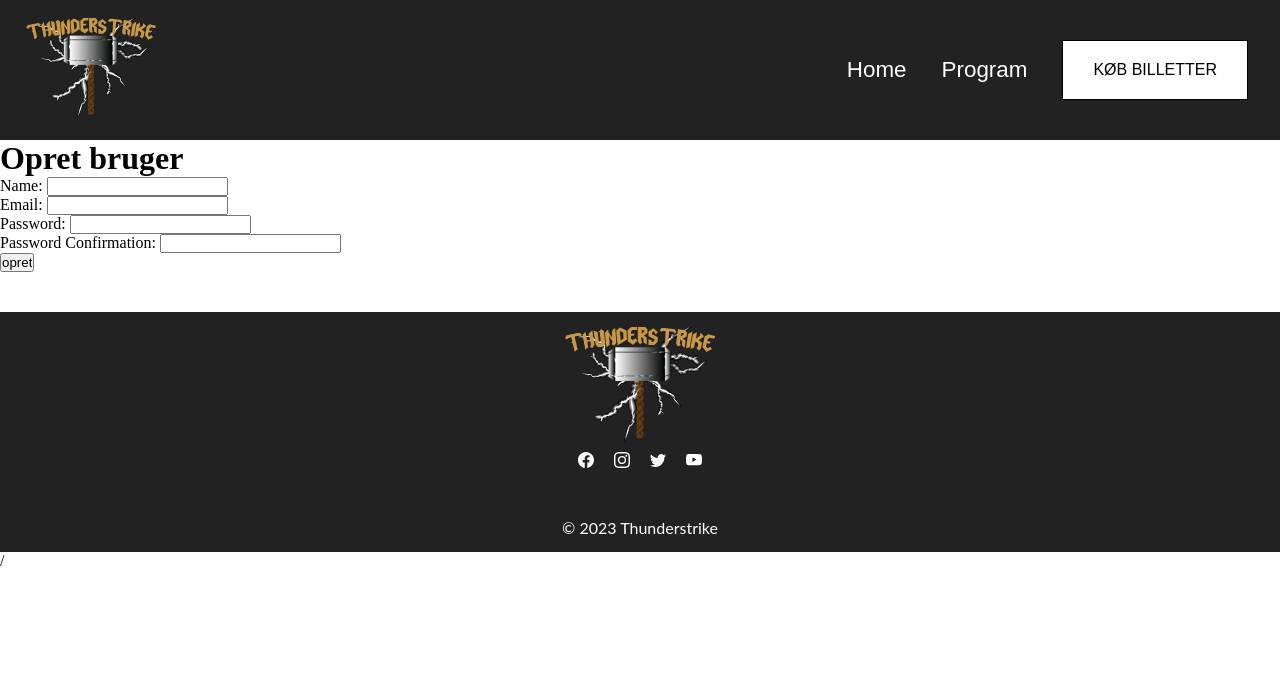
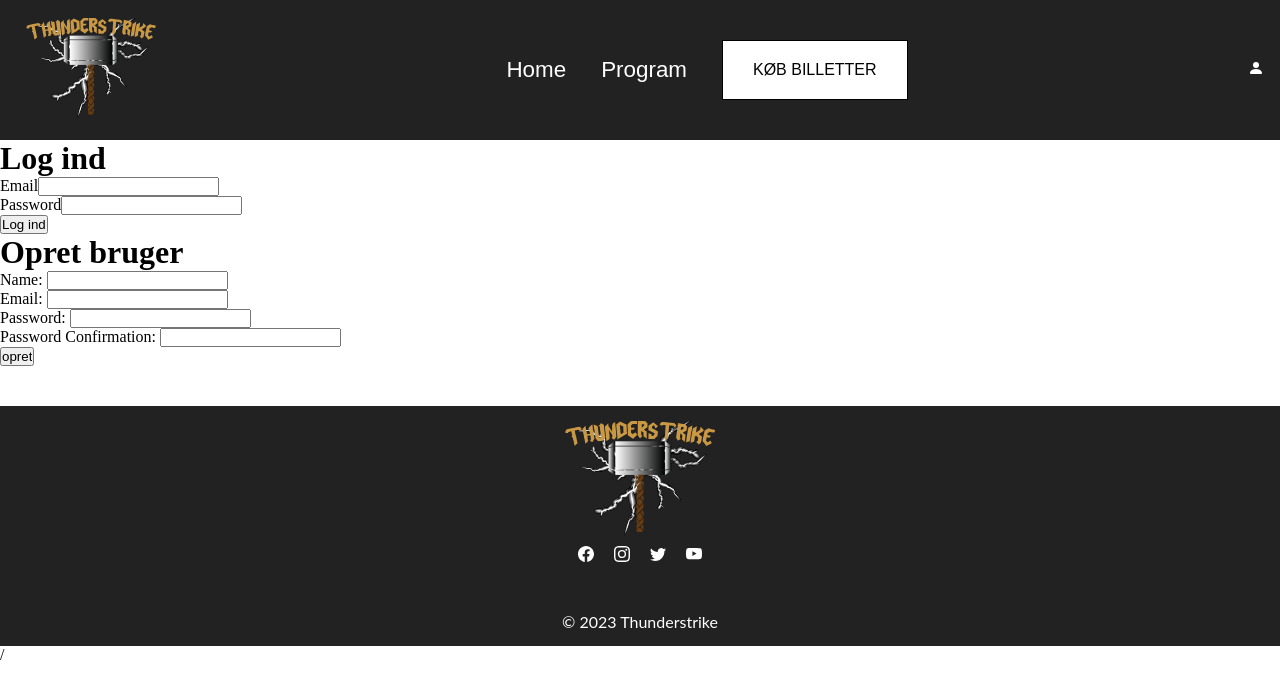
Before and after one commit to MadsSchou/eksamen, a Next.js app: page /signUp in a window 1280 px wide. Shown: the top 698 px of the page. Built offline with nearby package versions, Linux system fonts and the light colour scheme; no server answers; a web font is replaced by a local one.

Commit message:
login, logout + favlist works

```diff
--- a/src/Components/FavIcon.js
+++ b/src/Components/FavIcon.js
@@ -35,8 +35,10 @@ export default function FavIcon({ data, stage, alreadyFav }) {
             stage: stage,
           });
       }
+      setFavorite(!favorite);
+    } else {
+      console.log("not sinijodfjdvjo");
     }
-    setFavorite(!favorite);
   }
 
   return (
--- a/src/components/Navigation/Navbar.js
+++ b/src/components/Navigation/Navbar.js
@@ -5,6 +5,7 @@ import NavItem from "./NavItem";
 import logo from "logo.svg";
 import { imgContext } from "@/context/ImgContext";
 import { auth } from "@/firebase";
+import { useAuth } from "@/context/AuthContext";
 
 const MENU_LIST = [
   {
@@ -23,6 +24,7 @@ const MENU_LIST = [
 ];
 
 function Navbar() {
+  const { currentUser } = useAuth();
   const [navActive, setNavActive] = useState(false);
   const [activeIdx, setActiveIdx] = useState(0);
   const { images, setImages } = useContext(imgContext);
@@ -76,6 +78,33 @@ function Navbar() {
             </div>
           ))}
         </div>
+        {currentUser ? (
+          <Link href={"/dashboard"}>
+            <svg
+              xmlns="http://www.w3.org/2000/svg"
+              width="16"
+              height="16"
+              fill="currentColor"
+              class="bi bi-person-fill"
+              viewBox="0 0 16 16"
+            >
+              <path d="M3 14s-1 0-1-1 1-4 6-4 6 3 6 4-1 1-1 1H3zm5-6a3 3 0 1 0 0-6 3 3 0 0 0 0 6z" />
+            </svg>
+          </Link>
+        ) : (
+          <Link href={"/signUp"}>
+            <svg
+              xmlns="http://www.w3.org/2000/svg"
+              width="16"
+              height="16"
+              fill="currentColor"
+              class="bi bi-person-fill"
+              viewBox="0 0 16 16"
+            >
+              <path d="M3 14s-1 0-1-1 1-4 6-4 6 3 6 4-1 1-1 1H3zm5-6a3 3 0 1 0 0-6 3 3 0 0 0 0 6z" />
+            </svg>
+          </Link>
+        )}
       </nav>
     </header>
   );
--- a/src/pages/signUp.js
+++ b/src/pages/signUp.js
@@ -1,23 +1,55 @@
+import { useAuth } from "@/context/AuthContext";
 import { auth, db } from "@/firebase";
+import Link from "next/link";
+import { useRouter } from "next/router";
 import React from "react";
 
 export default function signUp() {
-  function handleSignUp(e) {
+  const { login, signUp } = useAuth();
+  const router = useRouter();
+  async function handleSignUp(e) {
     e.preventDefault();
     const email = e.target.email.value;
     const password = e.target.password.value;
     const confirmPassword = e.target.password_confirmation.value;
     const name = e.target.name.value;
 
-    auth.createUserWithEmailAndPassword(email, password).then((cred) => {
-      console.log(cred);
-      db.collection("users").doc(cred.user.uid).set({
+    auth.createUserWithEmailAndPassword(email, password).then((e) => {
+      console.log(e.user.uid);
+      db.collection("users").doc(e.user.uid).set({
         name: name,
       });
+
+      router.push("/dashboard");
     });
-    console.log(email);
+  }
+
+  async function handleLogIn(e) {
+    e.preventDefault();
+
+    try {
+      await login(e.target.email.value, e.target.password.value);
+      window.location.href = "/dashboard";
+    } catch (error) {
+      alert(error);
+    }
   }
   return (
+    <div>
+      <div>
+        <h1>Log ind</h1>
+        <form onSubmit={(e) => handleLogIn(e)}>
+          <div>
+            <label htmlFor="email">Email</label>
+            <input type="email" name="email" id="email" />
+          </div>
+          <div>
+            <label htmlFor="password">Password</label>
+            <input type="password" name="password" id="password" />
+          </div>
+          <button type="submit">Log ind</button>
+        </form>
+      </div>
       <div>
         <h1>Opret bruger</h1>
 
@@ -35,7 +67,9 @@ export default function signUp() {
             <input type="password" id="password" name="password" />
           </div>
           <div>
-          <label htmlFor="password_confirmation">Password Confirmation: </label>
+            <label htmlFor="password_confirmation">
+              Password Confirmation:{" "}
+            </label>
             <input
               type="password"
               id="password_confirmation"
@@ -46,5 +80,6 @@ export default function signUp() {
           <input type="submit" value={"opret"} />
         </form>
       </div>
+    </div>
   );
 }
```
Also changed, not shown: src/pages/dashboard.js (+44 -18 lines), src/pages/scheduledates.js (+15 -5 lines). Lines whose indentation alone changed are shown as unchanged.
